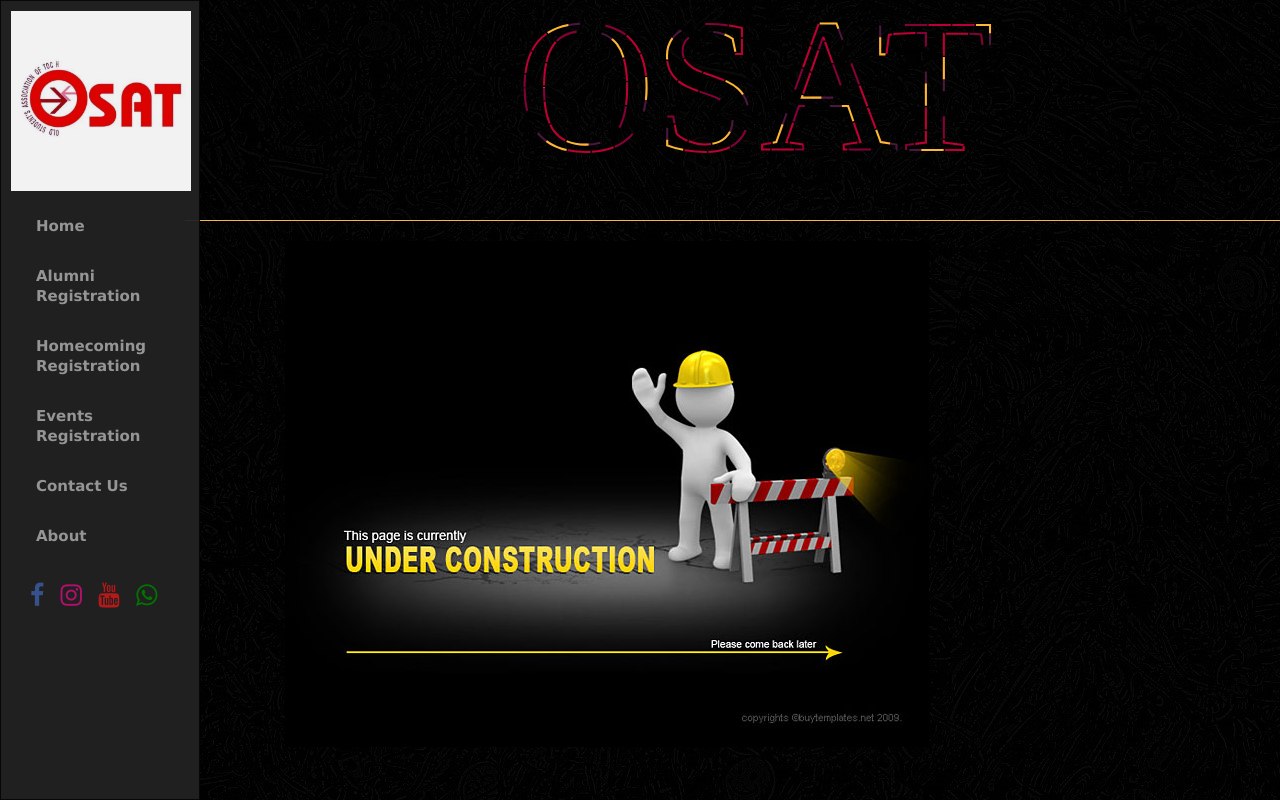
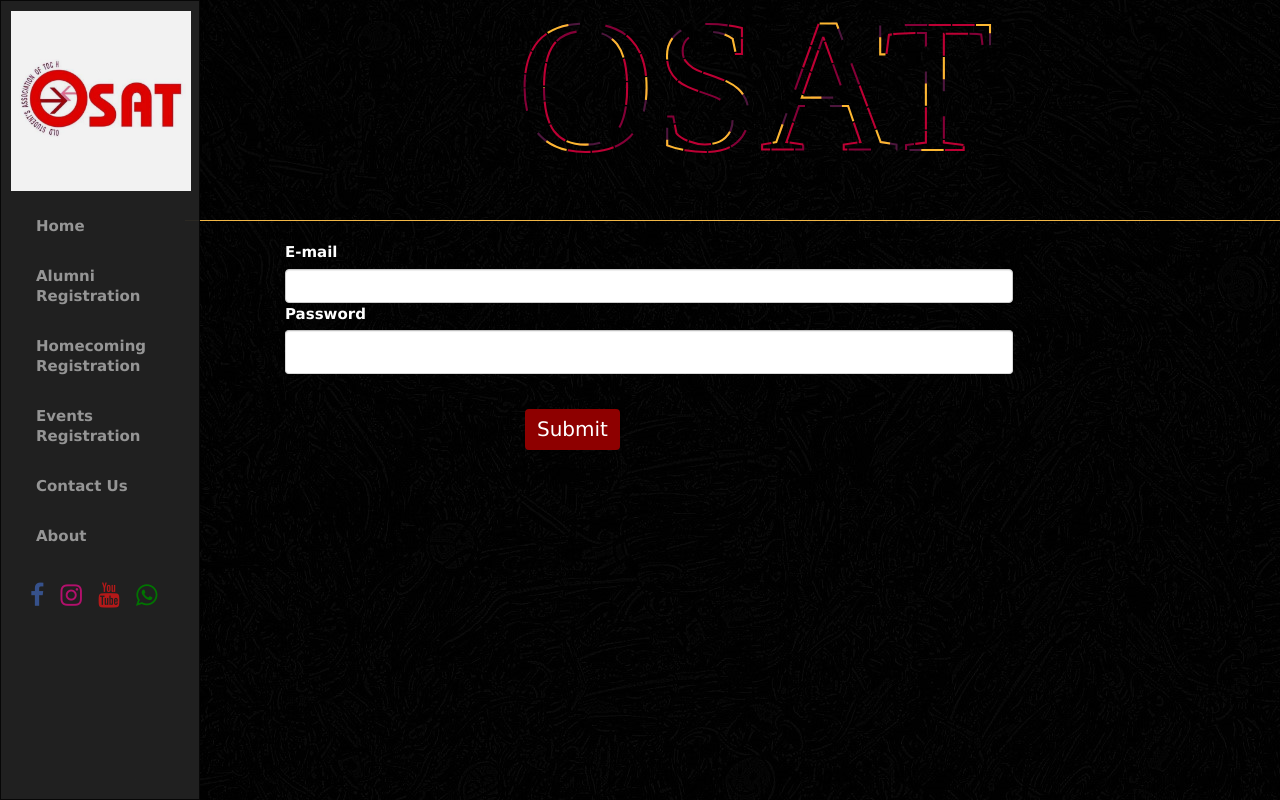
Before and after one commit to Augustinetharakan12/toch, a Django app: page /osat/el_registration/ in a window 1280 px wide. Run offline with Django 3.2, Linux system fonts and the light colour scheme; some libraries are stand-ins or nearby versions.

Commit message:
some more changes

```diff
--- a/osat/forms.py
+++ b/osat/forms.py
@@ -32,3 +32,14 @@ class alumnievent_form(forms.ModelForm):
             self.fields[field].widget.attrs.update({
                 'class':'form-control',
             })
+class ec_login_form(forms.ModelForm):
+    class Meta:
+        model=ec_login
+        fields=('email','password')
+        widgets={'password':forms.PasswordInput()}
+    def __init__(self, *args, **kwargs):
+        super(ec_login_form, self).__init__(*args,**kwargs)
+        for field in iter(self.fields):
+            self.fields[field].widget.attrs.update({
+                'class':'form-control',
+            })
--- a/osat/models.py
+++ b/osat/models.py
@@ -40,6 +40,7 @@ class ec(models.Model):
 class ec_login(models.Model):
     email=models.CharField(max_length=50,null=True)
     password=models.CharField(max_length=50,null=True)
-
+    def __str__(self):
+        return ' '+ self.email+' '+self.password
 class alumnievent(models.Model):
     email=models.CharField(max_length=50,null=True)
--- a/osat/templates/osat/el_registration.html
+++ b/osat/templates/osat/el_registration.html
@@ -1,5 +1,15 @@
 {% extends 'osat/base.html' %}
 {% load staticfiles %}
 {% block body %}
-<img src="{% static 'osat/sitecons.jpg' %}">
+<form method="post"> {% csrf_token %}
+        <div class="rform" id="reg2" style="width:120%;">
+    <label >E-mail</label>
+        {{ ec_login_form.email }}
+	<label >Password</label>
+        {{ ec_login_form.password }}
+        <div class="pbutton" id="reg3">
+        <input type="submit" class="btn btn-primary">
+        </div>
+        </div>
+    </form>
 {% endblock %}
--- a/osat/views.py
+++ b/osat/views.py
@@ -99,10 +99,15 @@ def er_registration(request):
     return render(request,"osat/er_registration.html",{'a':a})
 
 def el_registration(request):
-    return render(request,"osat/el_registration.html")
+    if request.method == 'POST':
+        form = ec_login_form(request.POST)
+        if form.is_valid():
+            return HttpResponse('nice 1 man')
+    else:
+        return render(request,"osat/el_registration.html",{'ec_login_form':ec_login_form()})
 
 def el_registrationpassmatch(request):
-    return render(request,"osat/ec_registrationpassmatch.html")
+        return render(request,"osat/ec_registrationpassmatch.html")
 
 def er_registration2(request,x):
     al=alumni.objects.all().values_list('email',flat='true')
```
Also changed, not shown: db.sqlite3.
